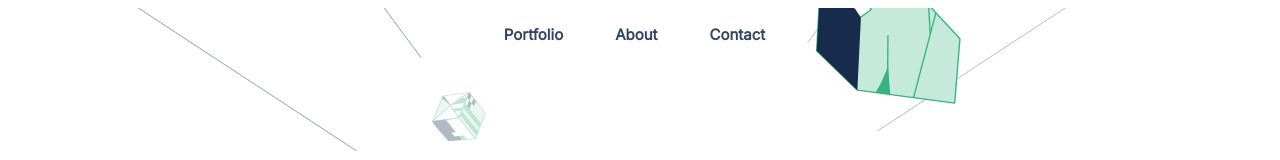
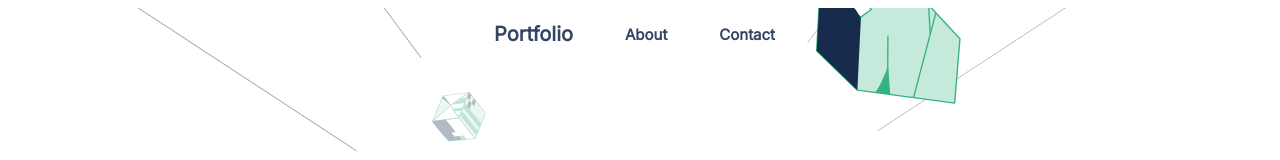
Before and after one commit to sumairq/Personal-Portfolio, a website: page index.html in a window 1280 px wide. In both pictures the pointer is over the link "Portfolio". Shown: the top 160 px of the page. Drawn offline with Linux system fonts and the light colour scheme; files whose address does not match are found by name.

Commit message:
add animation to navbar

```diff
--- a/styles.css
+++ b/styles.css
@@ -1,5 +1,9 @@
 body {
   font-family: 'Inter', Tahoma, sans-serif;
+}
+
+*{
+  scroll-behavior: smooth;
 }
 
 .navigation {
@@ -433,8 +437,12 @@ footer h4 {
     text-decoration: none;
     color: #344563;
     font-size: 15px;
+    transition: all 250ms ease-out 0ms ;
   }
-
+  .desktop_nav a:hover {
+    font-weight: bold;
+    font-size: 20px;
+  }
   .hero {
     background-image: none;
   }
```
